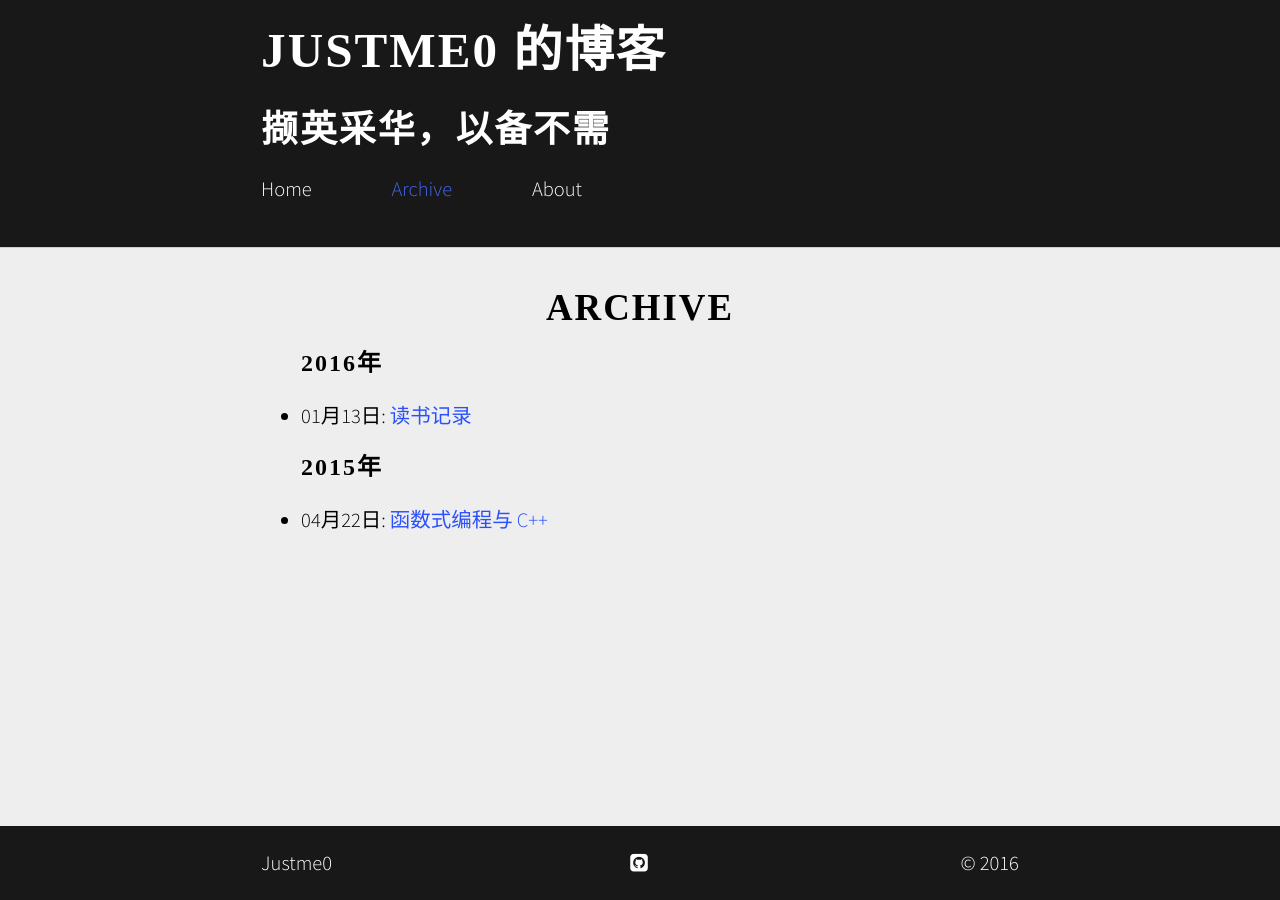
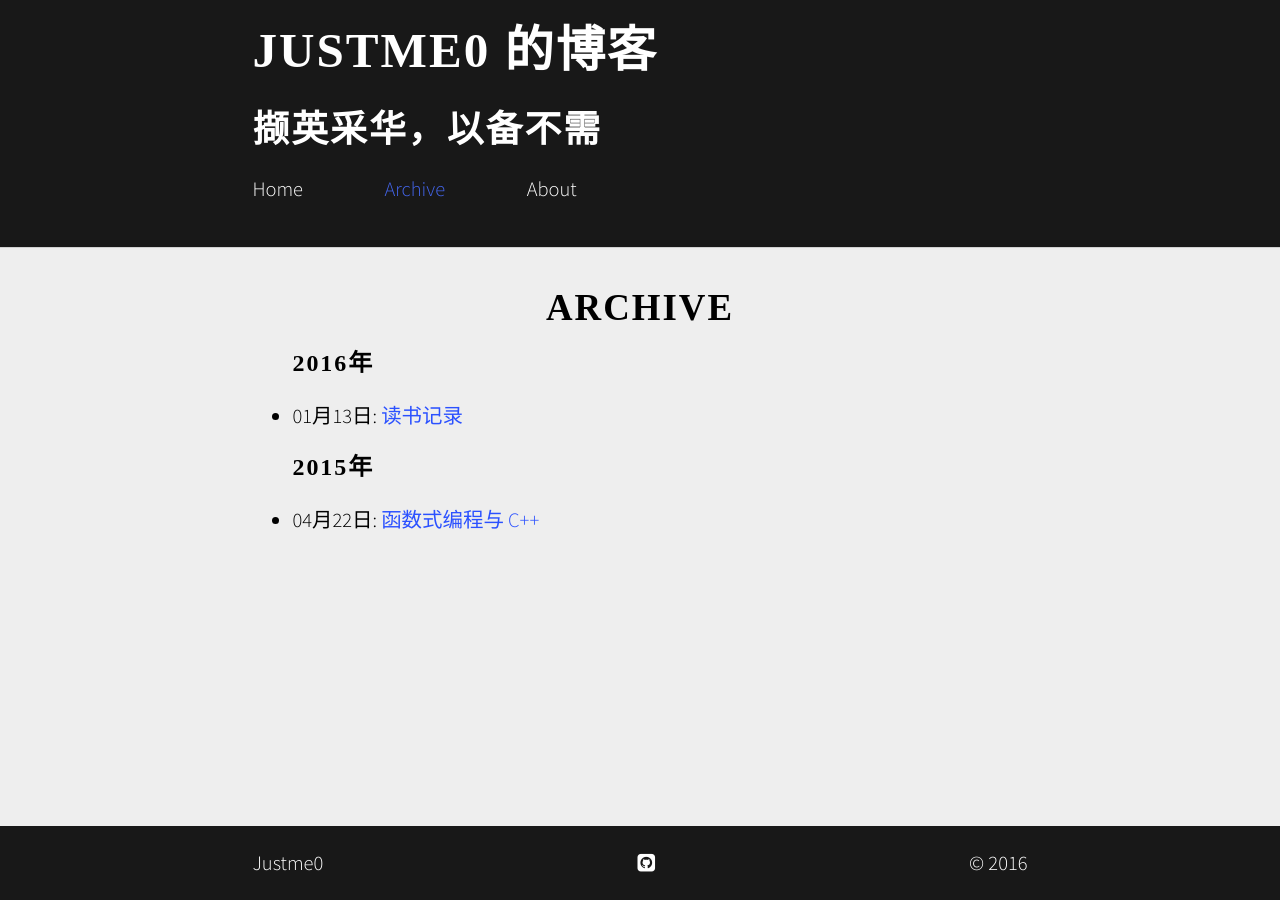
Before and after one commit to Justme0/justme0.github.io, a Jekyll site: the page built from archive.html, in a window 1280 px wide. Built offline with Jekyll 4.4.1, drawn with Linux system fonts in a browser that asks for light colours; nearby versions of some CDN libraries; some web fonts are replaced.

Commit message:
Decrease page padding ratio

```diff
--- a/Gemfile
+++ b/Gemfile
@@ -1,3 +1,3 @@
 source 'https://ruby.taobao.org'
-gem 'redcarpet'
+#gem 'redcarpet'
 gem 'github-pages', group: :jekyll_plugins
--- a/_config.yml
+++ b/_config.yml
@@ -48,7 +48,7 @@ comments:
 style:
     #body: "whitesmoke"
 #   padding: 31%
-    padding: 30%
+    padding: 29%
     anchor: "#46f"
     serif-heading: true
     nav: "#181818"
@@ -60,7 +60,7 @@ style:
 
 links:
     - github: "https://github.com/justme0"
-    - csdn: "http://blog.csdn.net/justme0"
+#    - csdn: "http://blog.csdn.net/justme0"
 #    - twitter: "https://twitter.com/kenmuxlee/"
 #    - google-plus: "https://plus.google.com/+KenmuxDe"
 #    - reddit: "https://www.reddit.com/user/kenmux/"
```
Also changed, not shown: Gemfile.lock.
